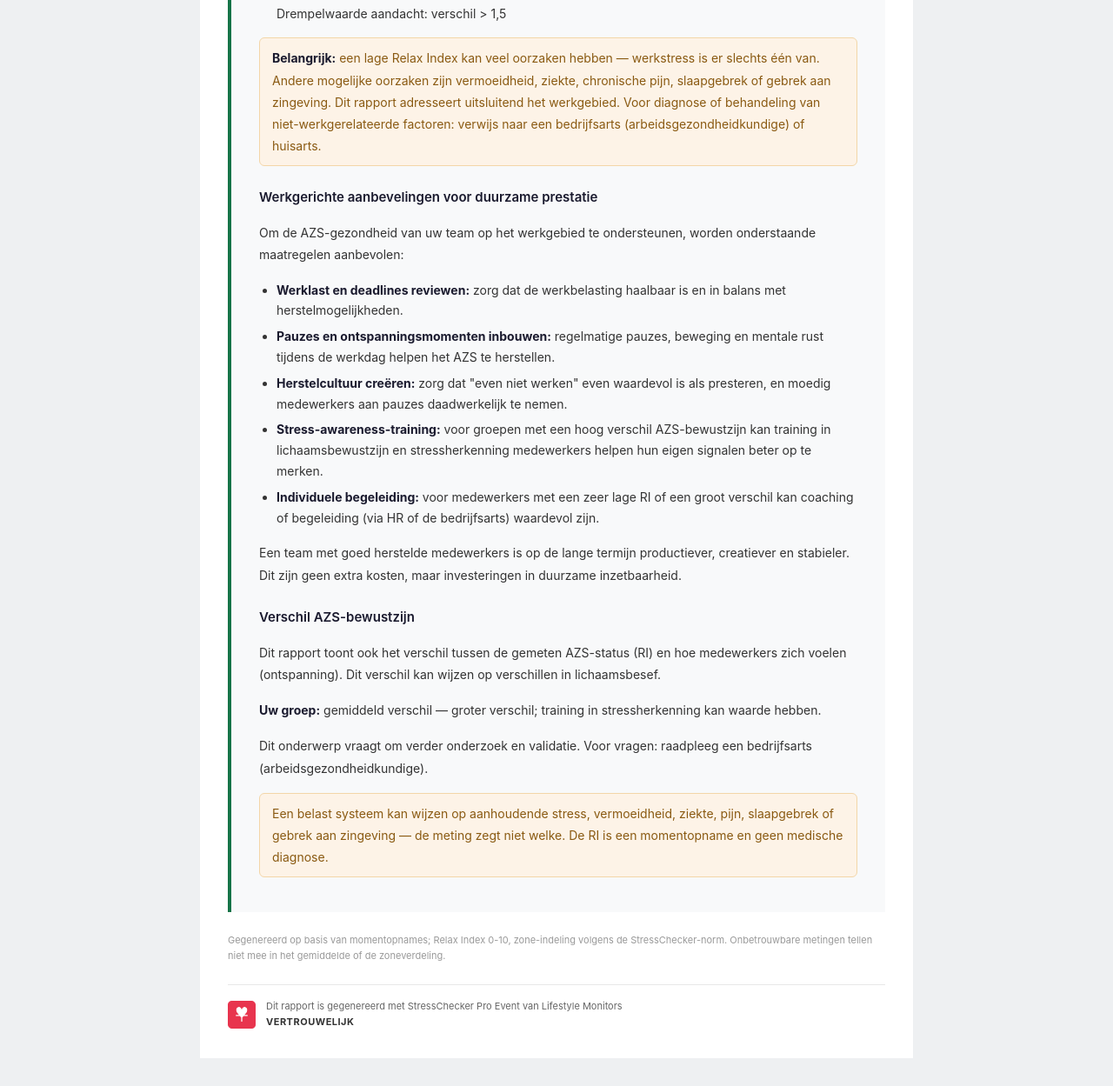
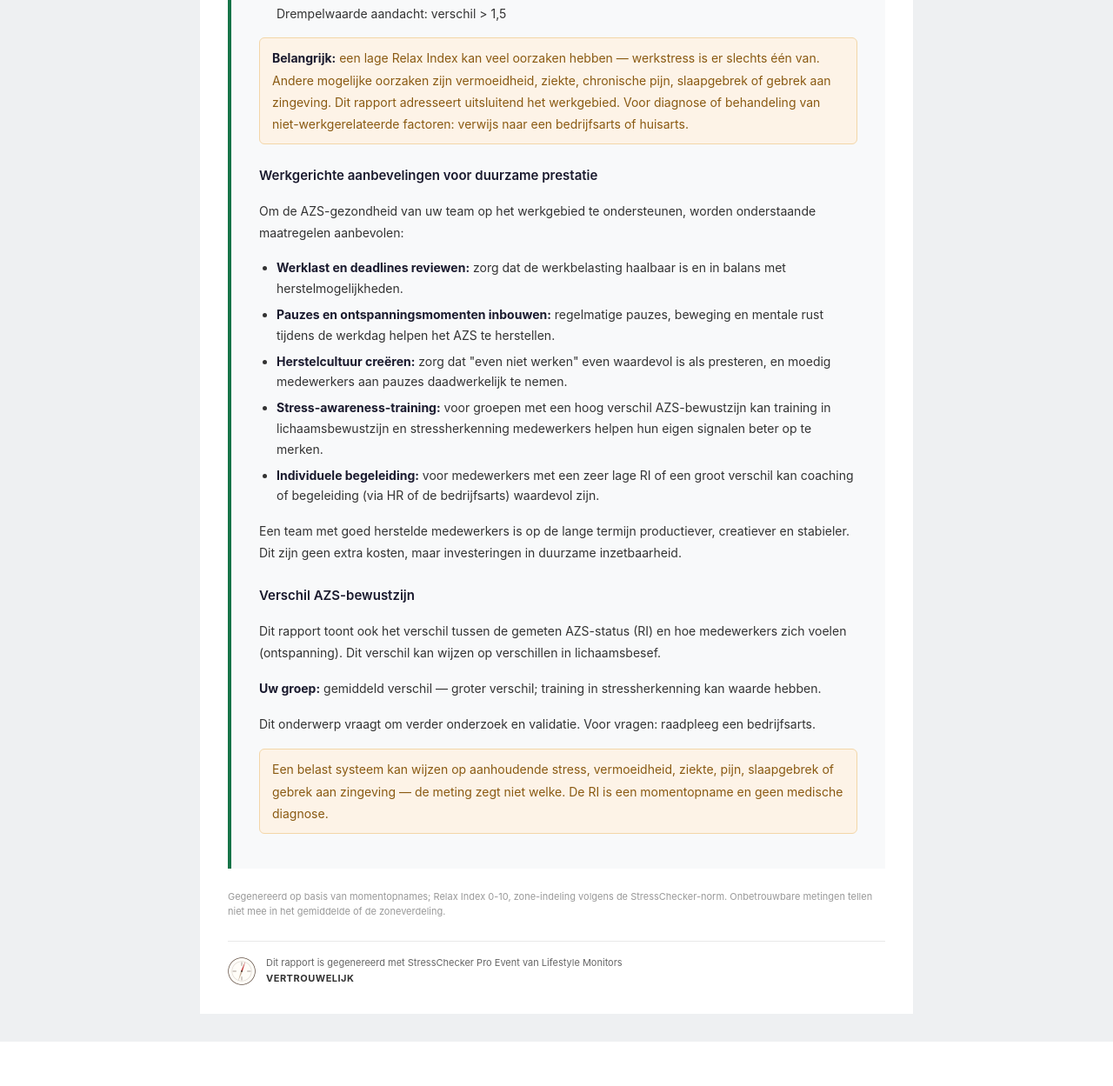
Before and after one commit to paulpannevis-svg/stresschecker, a Python web app: template templates/vb/group_report.html in a window 1280 px wide. Shown: the part 2300-3549 px from the top of the page at 87% size. After the commit the page ends 3498 px from the top, so only its background shows below. Run offline with Jinja, Linux system fonts and the light colour scheme; the template is opened without the code that fills it, so the values that code supplies are empty.

Commit message:
VB groepsrapport: echte Kompas-logo + term "bedrijfsarts" (footer-finale)
- static/img/Logo_Kompas_Mini_512.png toegevoegd (512x512, gedownload van
  lifestylemonitors.de) en gebruikt in PDF-running-footer + scherm-branding
  (vervangt de sc_logo_500px-substituut). Src conditioneel (relatief voor
  WeasyPrint base_url, /static voor scherm).
- Terminologie: "bedrijfsarts (arbeidsgezondheidkundige)" -> "bedrijfsarts"
  (gloss verwijderd; occupational health professional -> bedrijfsarts conform
  finale opdracht).

Overige finale-punten (titel zonder dubbele naam, NL-datums, per-pagina
VERTROUWELIJK + paginanummer, uniforme @page-marges, AZS-terminologie,
"aanhoudende stress" + uitgebreide oorzaaklijst) waren al live in 80e4426.
Getest: scherm + WeasyPrint-PDF (logo embed, 78kB), alle bindings intact.

Co-Authored-By: Claude Opus 4.8 (1M context) <noreply@anthropic.com>

```diff
--- a/templates/vb/group_report.html
+++ b/templates/vb/group_report.html
@@ -251,7 +251,7 @@
         er slechts één van. Andere mogelijke oorzaken zijn vermoeidheid, ziekte, chronische pijn,
         slaapgebrek of gebrek aan zingeving. Dit rapport adresseert uitsluitend het werkgebied.
         Voor diagnose of behandeling van niet-werkgerelateerde factoren: verwijs naar een
-        bedrijfsarts (arbeidsgezondheidkundige) of huisarts.</p>
+        bedrijfsarts of huisarts.</p>
 
       <h5>Werkgerichte aanbevelingen voor duurzame prestatie</h5>
       <p>Om de AZS-gezondheid van uw team op het werkgebied te ondersteunen, worden onderstaande
@@ -281,7 +281,7 @@
         {% elif d.avg_verschil_num <= 1.5 %}— matige aansluiting; enige aandacht waard.
         {% else %}— groter verschil; training in stressherkenning kan waarde hebben.{% endif %}</p>
       <p>Dit onderwerp vraagt om verder onderzoek en validatie. Voor vragen: raadpleeg een
-        bedrijfsarts (arbeidsgezondheidkundige).</p>
+        bedrijfsarts.</p>
 
       <p class="callout">Een belast systeem kan wijzen op aanhoudende stress, vermoeidheid, ziekte, pijn,
         slaapgebrek of gebrek aan zingeving — de meting zegt niet welke. De RI is een momentopname en
@@ -292,10 +292,10 @@
       volgens de StressChecker-norm. Onbetrouwbare metingen tellen niet mee in het gemiddelde of de zoneverdeling.</div>
 
     {% if pdf %}
-    <div class="pagefoot"><img src="static/img/sc_logo_500px.png" alt="Lifestyle Monitors">Dit rapport is gegenereerd met StressChecker Pro Event van Lifestyle Monitors &middot; <span class="cf">Vertrouwelijk</span>{% if generated %} &middot; {{ generated }}{% endif %}</div>
+    <div class="pagefoot"><img src="static/img/Logo_Kompas_Mini_512.png" alt="Lifestyle Monitors">Dit rapport is gegenereerd met StressChecker Pro Event van Lifestyle Monitors &middot; <span class="cf">Vertrouwelijk</span>{% if generated %} &middot; {{ generated }}{% endif %}</div>
     {% else %}
     <footer class="branding">
-      <img src="/static/img/sc_logo_500px.png" alt="Lifestyle Monitors">
+      <img src="/static/img/Logo_Kompas_Mini_512.png" alt="Lifestyle Monitors">
       <div class="txt">Dit rapport is gegenereerd met StressChecker Pro Event van Lifestyle Monitors<br>
         <span class="cf">Vertrouwelijk</span>{% if generated %} &middot; {{ generated }}{% endif %}</div>
     </footer>
```
Also changed, not shown: static/img/Logo_Kompas_Mini_512.png (added).
